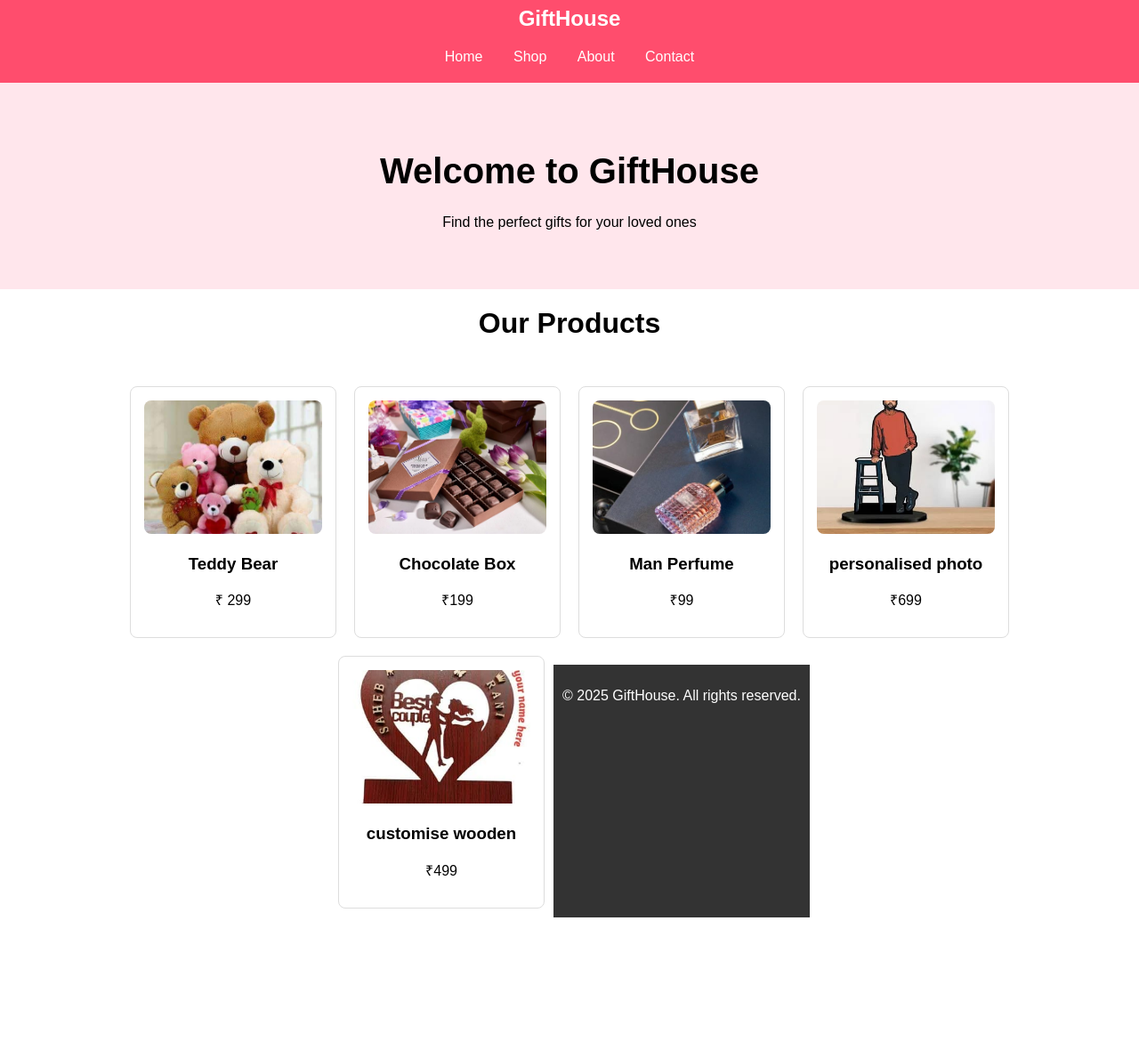
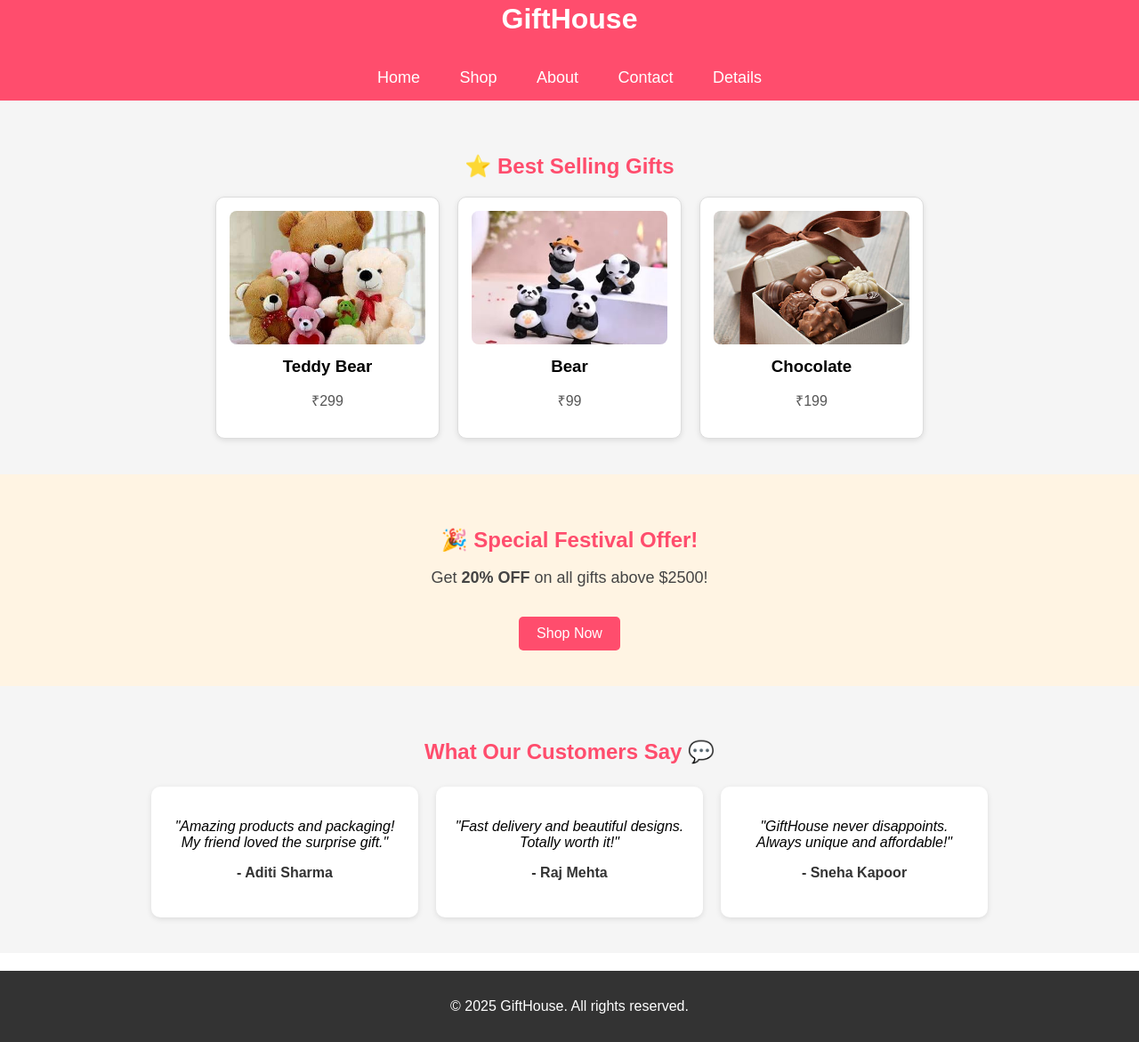
Before and after one commit to SinghSuraj-tech/My-First-Website, a plain HTML site: page index.html in a window 1280 px wide. Shown: the part 33-1204 px from the top of the page at 89% size. Before the commit the page ends 1084 px from the top, so only its background shows below. Drawn offline with Linux system fonts and the light colour scheme.

Commit message:
Revise index.html for Shop page layout
Updated the index.html file to reflect the Shop page layout and content, including new sections for best-selling products, offers, and customer reviews.

```diff
--- a/index.html
+++ b/index.html
@@ -1,69 +1,213 @@
-
-
 <!DOCTYPE html>
 <html lang="en">
 <head>
+  <title>GiftHouse - Shop</title>
+  <style>
+    body {
+      font-family: Arial, sans-serif;
+      margin: 0;
+      padding: 0;
+    }
 
-  <title>GiftHouse - Home</title>
-  <style>
-    body { font-family: Arial, sans-serif; margin:0; padding:0; }
-    header { background:#ff4d6d; padding:20px; text-align:center; color:white; }
-    nav a { margin: 0 15px; color:white; text-decoration:none; }
-    .banner { padding:50px; text-align:center; background:#ffe6ec; }
-    .banner h1 { font-size:2.5rem; }
-    footer { background:#333; color:white; text-align:center; padding:10px; margin-top:20px; }
+    header {
+      background: #ff4d6d;
+      padding: 15px;
+      text-align: center;
+      color: white;
+    }
 
-     .products { display:flex; flex-wrap:wrap; justify-content:center; padding:20px; }
-    .product { border:1px solid #ddd; border-radius:8px; margin:10px; padding:15px; width:200px; text-align:center; }
-    .product img { width:100%; height:150px; object-fit:cover; border-radius:8px; }
+    /* Logo Style */
+    .logo {
+      width: 120px;
+      height: auto;
+      margin-bottom: 10px;
+    }
+
+
+    /* Navigation bar */
+    nav {
+      display: inline-block;
+      margin-top: 15px;
+    }
+
+    nav a {
+      margin: 0 20px;
+      color: white;
+      text-decoration: none;
+      font-size: 18px;
+    }
+
+
+
+
+    /* 🌟 Best Selling Products */
+    .best-selling {
+      text-align:center;
+      padding:40px 20px;
+      background:#f5f5f5;
+    }
+    .best-selling h2 {
+      color:#ff4d6d;
+      margin-bottom:20px;
+    }
+    .product-container {
+      display:flex;
+      flex-wrap:wrap;
+      justify-content:center;
+      gap:20px;
+    }
+    .product {
+      border:1px solid #ddd;
+      border-radius:10px;
+      background:white;
+      padding:15px;
+      width:220px;
+      box-shadow:0 2px 6px rgba(0,0,0,0.1);
+    }
+    .product img {
+      width:100%;
+      height:150px;
+      border-radius:8px;
+      object-fit:cover;
+    }
+    .product h3 { margin:10px 0 5px; }
+    .product p { color:#555; }
+
+    /* 💥 Offer Section */
+    .offers {
+      background:#fff4e3;
+      text-align:center;
+      padding:40px 20px;
+    }
+    .offers h2 {
+      color:#ff4d6d;
+      margin-bottom:15px;
+    }
+    .offers p {
+      font-size:18px;
+      color:#444;
+    }
+    .offer-btn {
+      display:inline-block;
+      margin-top:15px;
+      padding:10px 20px;
+      background:#ff4d6d;
+      color:white;
+      border:none;
+      border-radius:5px;
+      text-decoration:none;
+    }
+
+    /* 💬 Customer Reviews */
+    .reviews {
+      background:#f5f5f5;
+      text-align:center;
+      padding:40px 20px;
+    }
+    .reviews h2 {
+      color:#ff4d6d;
+      margin-bottom:25px;
+    }
+    .review-container {
+      display:flex;
+      justify-content:center;
+      flex-wrap:wrap;
+      gap:20px;
+    }
+    .review {
+      background:white;
+      border-radius:10px;
+      padding:20px;
+      width:260px;
+      box-shadow:0 2px 6px rgba(0,0,0,0.1);
+      font-style:italic;
+    }
+    .review h4 {
+      margin-top:10px;
+      color:#333;
+      font-style:normal;
+    }
+
+    footer {
+      background:#333;
+      color:white;
+      text-align:center;
+      padding:15px;
+      margin-top:20px;
+    }
   </style>
 </head>
 <body>
+
   <header>
-    <h2> GiftHouse</h2>
+
+
+    <h1> GiftHouse</h1>
     <nav>
           <a href="index.html">Home</a>
       <a href="shop.html">Shop</a>
       <a href="about.html">About</a>
       <a href="contact.html">Contact</a>
+      <a href="Thanku.html">Details</a>
     </nav>
   </header>
 
-  <div class="banner">
-    <h1>Welcome to GiftHouse</h1>
-    <p>Find the perfect gifts for your loved ones </p>
-  </div>
-<h1 style="text-align:center; margin-top:20px;">Our Products</h1>
 
- <div class="products">
+
+  <!-- 🌟 Best Selling Products -->
+  <section class="best-selling">
+    <h2>⭐ Best Selling Gifts</h2>
+    <div class="product-container">
      <div class="product">
-      <img src="teddy bear.jpg" alt="teddy">
+    <a href="teddy.html">
+      <img src="teddy bear.jpg" alt="Teddy Bear">
+    </a>
     <h3>Teddy Bear</h3>
-      <p>₹ 299</p>
+    <p>₹299</p>
   </div>
       <div class="product">
-      <img src="chocolate2.jpg" alt="chocolate box">
-           <h3>Chocolate Box</h3>
-      <p>₹199</p>
-    </div>
-  <div class="product">
-      <img src="perfume2.jpg" alt="perfume2">
-      <h3>Man Perfume</h3>
+        <img src="pands toys.jpg" alt="Bear">
+        <h3>Bear</h3>
         <p>₹99</p>
       </div>
       <div class="product">
-    <img src="personalised photo.jpg" alt="personalised photo">
-    <h3>personalised photo</h3>
-    <p>₹699</p>
+        <img src="chocolate.jpg" alt="Chocolate">
+        <h3>Chocolate</h3>
+        <p>₹199</p>
       </div>
-  <div class="product">
-    <img src="customise wooden Gifts.jpg" alt="customise wooden Gifts">
-    <h3>customise wooden</h3>
-    <p>₹499</p>
     </div>
+  </section>
+
+  <!-- 💥 Offer Section -->
+  <section class="offers">
+    <h2>🎉 Special Festival Offer!</h2>
+    <p>Get <strong>20% OFF</strong> on all gifts above $2500!</p>
+    <a href="shop.html" class="offer-btn">Shop Now</a>
+  </section>
+
+  <!-- 💬 Customer Reviews -->
+  <section class="reviews">
+    <h2>What Our Customers Say 💬</h2>
+    <div class="review-container">
+      <div class="review">
+        <p>"Amazing products and packaging! My friend loved the surprise gift."</p>
+        <h4>- Aditi Sharma</h4>
+      </div>
+      <div class="review">
+        <p>"Fast delivery and beautiful designs. Totally worth it!"</p>
+        <h4>- Raj Mehta</h4>
+      </div>
+      <div class="review">
+
+        <p>"GiftHouse never disappoints. Always unique and affordable!"</p>
+        <h4>- Sneha Kapoor</h4>
+      </div>
+    </div>
+  </section>
 
   <footer>
     <p>&copy; 2025 GiftHouse. All rights reserved.</p>
   </footer>
+
 </body>
 </html>
```
Lines whose indentation alone changed are shown as unchanged.
